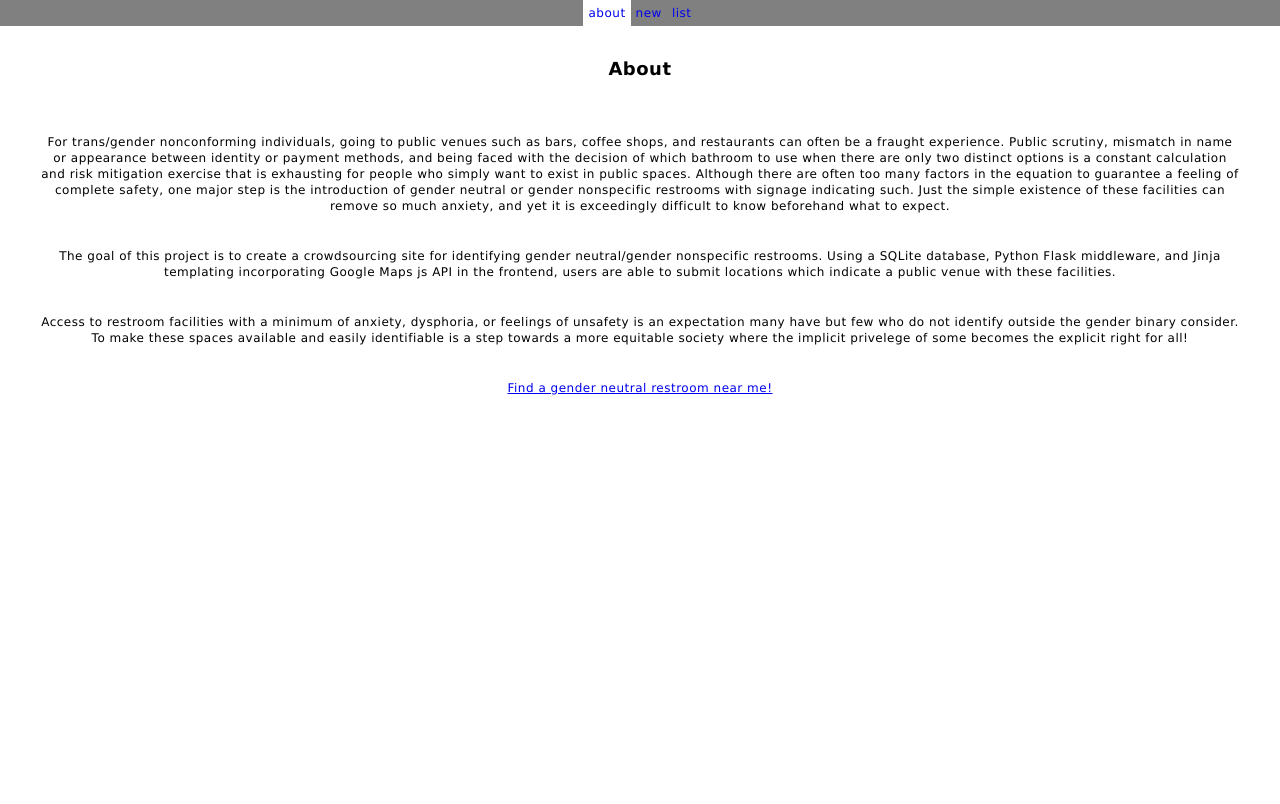
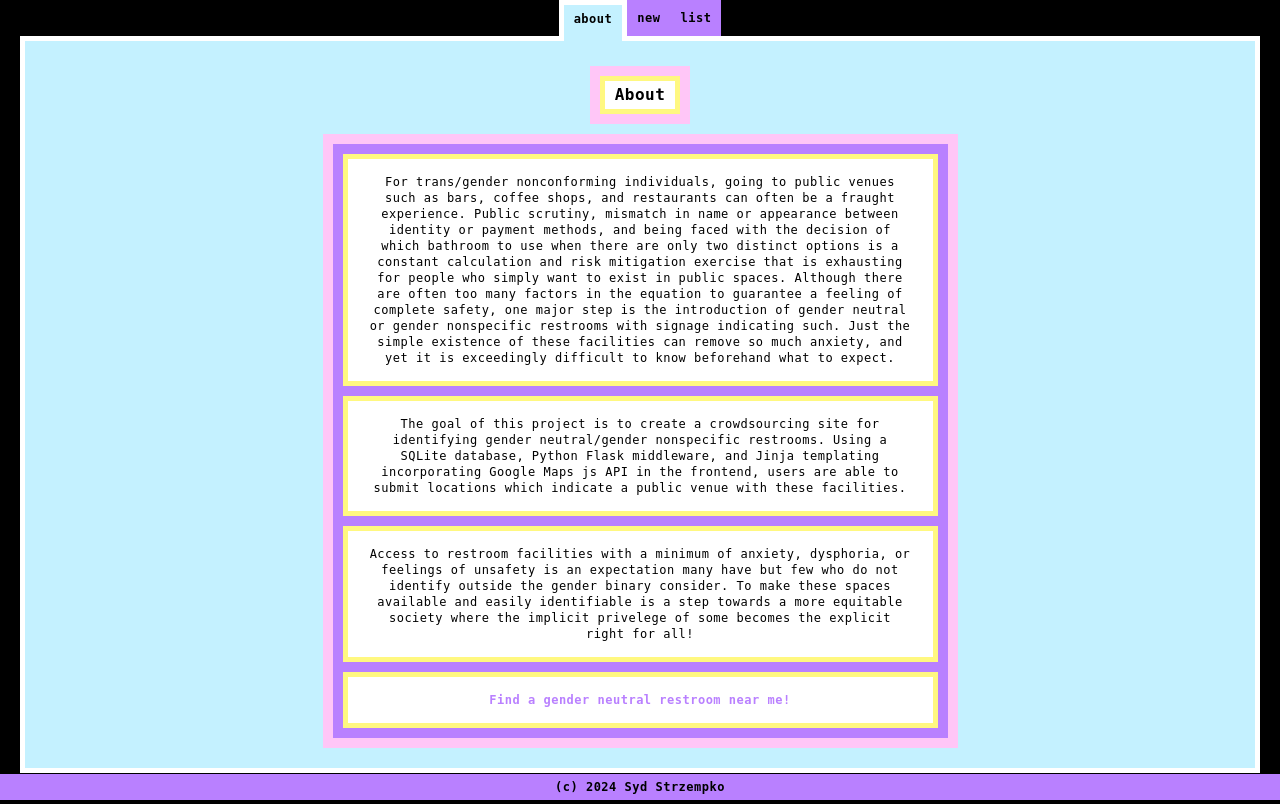
Before and after one commit to syd-strzempko/python-sql-project, a Flask app: page /about in a window 1280 px wide. Before the commit the page ends 395 px from the top, so only its background shows below. Run offline with Flask 3, Linux system fonts and the light colour scheme; data comes from the database, SQL or seed files in the repository; both versions use the stored data as it was after the commit.

Commit message:
Finalized styling; only needs DB and deploy!

```diff
--- a/init_db.py
+++ b/init_db.py
@@ -10,9 +10,9 @@ def init_db_values(db):
     ]
     db.session.add_all(users)
     entries = [
-        Entry(title='Southwest', lat=30.25, long=-97.77, user=users[0]),
-        Entry(title='Northeast', lat=30.277, long=-97.74, user=users[0]),
-        Entry(title='Southeast', lat=30.24, long=-97.72, user=users[0]),
+        Entry(title='Southwest', lat=30.25, long=-97.77, user=users[0], verified=True),
+        Entry(title='Northeast', lat=30.277, long=-97.74, user=users[0], verified=True),
+        Entry(title='Southeast', lat=30.24, long=-97.72, user=users[0], verified=True),
         Entry(title='Northwest', lat=30.25, long=-97.74, user=users[1]),
     ]
     db.session.add_all(entries)
--- a/static/css/style.css
+++ b/static/css/style.css
@@ -1,40 +1,96 @@
+:root {
+    --lavender: #ECD2FC;
+    --purple: #B980FF;
+    --pink: #FFC6F7;
+    --yellow: #FFF880;
+    --softblue: #C4F1FF;
+}
+html, body {
+    height: 100%;
+}
 body, .content, .nav {
     margin: 0;
-    height: 100%;
     display: flex;
     flex-flow: column nowrap;
     align-items: stretch;
-    justify-content: center;
+    justify-content: stretch;
     text-align: center;
-    font-family: Geneva, Verdana, sans-serif;
+    font-family: monospace;
     font-size: 12px;
     line-height: 16px;
     letter-spacing: .5px;
+    background-color: black;
+    color: black;
 }
 .nav {
     flex-flow: row nowrap;
-    background-color: grey;
+    justify-content: center;
+    background-color: black;
 }
-.nav a {
-    text-decoration: none;
+.nav .active.option {
+    border: 5px solid white;
+    border-bottom: none;
+    margin-bottom: -5px;
+    z-index: 2;
+    padding: 6px 10px 14px;
+}
+.header {
+    display: flex;
+    flex-flow: column;
+    align-items: center;
+    margin: 5px auto 0;
+    border: 10px solid var(--pink);
+}
+.text {
+    padding: 5px 10px;
+    font-weight: bolder;
+    font-size: 16px;
+    line-height: 18px;
+    background: white;
+    color: black;
+    border: 5px solid var(--yellow);
 }
 .content {
-    flex: 1 1 auto;
     gap: 10px;
+    background: var(--softblue);
     padding: 20px;
+    border: 5px solid white;
+    margin: 0 20px;
 }
 .toggle {
     border: 1px solid black;
-    background-color: grey;
+    background-color: var(--lavender);
     display: flex;
     flex-flow: row nowrap;
     margin: auto;
 }
 .option {
     padding: 5px;
+    background-color: var(--purple);
 }
 .active {
+    background-color: var(--softblue);
+}
+.body {
+    display: flex;
+    flex-flow: column nowrap;
+    margin: auto;
+    padding: 10px;
+    gap: 10px;
+    background-color: var(--purple);
+    border: 10px solid var(--pink);
+}
+.body.copy {
+    width: 50%;
+}
+.section {
+    display: flex;
+    flex-flow: column nowrap;
+    align-items: center;
+    gap: 20px;
     background-color: white;
+    border: 5px solid var(--yellow);
+    padding: 15px 20px;
 }
 form {
     display: flex;
@@ -49,13 +105,13 @@ label {
     display: flex;
 }
 label span {
-    width: 60px;
+    width: 75px;
 }
 label input {
     flex: 1 1 auto;
 }
 #geolocation {
-    background-color: grey;
+    background-color: var(--lavender);
 }
 table {
     border-collapse: collapse;
@@ -63,7 +119,7 @@ table {
     margin: auto;
 }
 thead {
-    background-color: grey;
+    background-color: var(--yellow);
 }
 td {
     border: 1px solid black;
@@ -76,17 +132,39 @@ td {
     display: flex;
     flex-flow: row nowrap;
     align-items: center;
-    padding: 5px;
+    padding: 5px 0;
     gap: 5px;
 }
 .mapbutton {
-    border: 1px solid black;
-    background-color: grey;
-    padding: 3px;
+    background-color: var(--pink);
+    padding: 5px 10px;
+    border: none;
+    font-family: inherit;
 }
+.mapbutton:hover, .mapbutton:active {
+    background-color: var(--yellow);
+}
+input {
+    border: 2px solid var(--yellow);
+}
+a {
+    color: var(--purple);
+    text-decoration: none;
+    font-weight: bold;
+}
+.nav a, .footer a {
+    color: black;
+    text-decoration: none;
+    padding: 10px;
+}
+a:hover, a:active {
+    color: var(--yellow);
+}
+
 .mapalt {
     font-size: 11px;
     line-height: 14px;
+    font-style: italic;
 }
 #map {
     height: 400px;
@@ -133,12 +211,38 @@ td {
     background-color: white;
     border-radius: 5px;
 }
+.footer {
+    background: var(--purple);
+    padding: 5px 0;
+    margin-top: auto;
+}
 @media screen and (max-width: 600px) {
+    .content {
+        padding: 5px;
+        margin: 0;
+    }
+    .body {
+        margin: 0;
+    }
+    .body.copy {
+        width: unset;
+    }
     #map {
-        height: unset;
+        height: 300px;
         width: 100%;
     }
+    #mapview {
+        margin: 0;
+        width: 100%;
+    }
+    .section {
+        padding: 10px 5px;
+    }
+    .mapoptions {
+        justify-content: center;
+    }
     form {
+        width: unset;
         min-width: unset;
     }
 }
--- a/static/js/utilities.js
+++ b/static/js/utilities.js
@@ -26,6 +26,7 @@ async function loadMap(entries) {
 
     map = new Map(document.getElementById("map"), {
         zoom: 11,
+        maxZoom: 17,
         center: defaultPosition,
         mapId: key,
     });
@@ -41,7 +42,7 @@ async function loadMap(entries) {
             marker.addListener("click", () => toggleDetails(marker));
             bounds.extend(position);
         });
-        map.fitBounds(bounds);
+        await map.fitBounds(bounds);
     }
     return map;
 };
@@ -100,7 +101,9 @@ function initUserLocation(map) {
                     gmpDraggable: (window.location.pathname.includes('new')),
                     title: 'Selected Location'
                 });
-                map.setCenter(position);
+                if (!(window.location.pathname.includes('entry'))) {
+                    map.setCenter(position);
+                }
                 document.getElementById("geolocation")?.setAttribute("value", `${position.lat.toString()},${position.lng.toString()}`);
                 if (window.location.pathname.includes('new')) {
                     geoMarker.addListener("dragend", (event) => {
@@ -115,7 +118,7 @@ function initUserLocation(map) {
                 console.log(error);
               },
             );
-        } else {
+        } else if (window.location.pathname.includes('new')) {
             // Location not enabled; set to default Austin
             geoMarker = new google.maps.marker.AdvancedMarkerElement({
                 map,
@@ -123,7 +126,9 @@ function initUserLocation(map) {
                 gmpDraggable: true,
                 title: 'Selected Location'
             });
-            map.setCenter(position);
+            if (!(window.location.pathname.includes('entry'))) {
+                map.setCenter(position);
+            }
             document.getElementById("geolocation")?.setAttribute("value", `${position.lat.toString()},${position.lng.toString()}`);
             geoMarker.addListener("dragend", (event) => {
                 const position = geoMarker.position;
--- a/templates/about.html
+++ b/templates/about.html
@@ -1,11 +1,13 @@
 {% extends 'base.html' %}
 {% set active_page = 'about' %}
 {% block content %}
-    <h2>About</h2>
-    <div class="content">
-        <p>For trans/gender nonconforming individuals, going to public venues such as bars, coffee shops, and restaurants can often be a fraught experience. Public scrutiny, mismatch in name or appearance between identity or payment methods, and being faced with the decision of which bathroom to use when there are only two distinct options is a constant calculation and risk mitigation exercise that is exhausting for people who simply want to exist in public spaces. Although there are often too many factors in the equation to guarantee a feeling of complete safety, one major step is the introduction of gender neutral or gender nonspecific restrooms with signage indicating such. Just the simple existence of these facilities can remove so much anxiety, and yet it is exceedingly difficult to know beforehand what to expect.</p>
-        <p>The goal of this project is to create a crowdsourcing site for identifying gender neutral/gender nonspecific restrooms. Using a SQLite database, Python Flask middleware, and Jinja templating incorporating Google Maps js API in the frontend, users are able to submit locations which indicate a public venue with these facilities.</p>
-        <p>Access to restroom facilities with a minimum of anxiety, dysphoria, or feelings of unsafety is an expectation many have but few who do not identify outside the gender binary consider. To make these spaces available and easily identifiable is a step towards a more equitable society where the implicit privelege of some becomes the explicit right for all!</p>
-        <p><a href="{{ url_for('list') }}">Find a gender neutral restroom near me!</a></p>
+    <div class="header">
+        <div class="text">About</div>
+    </div>
+    <div class="body copy">
+        <div class="section">For trans/gender nonconforming individuals, going to public venues such as bars, coffee shops, and restaurants can often be a fraught experience. Public scrutiny, mismatch in name or appearance between identity or payment methods, and being faced with the decision of which bathroom to use when there are only two distinct options is a constant calculation and risk mitigation exercise that is exhausting for people who simply want to exist in public spaces. Although there are often too many factors in the equation to guarantee a feeling of complete safety, one major step is the introduction of gender neutral or gender nonspecific restrooms with signage indicating such. Just the simple existence of these facilities can remove so much anxiety, and yet it is exceedingly difficult to know beforehand what to expect.</div>
+        <div class="section">The goal of this project is to create a crowdsourcing site for identifying gender neutral/gender nonspecific restrooms. Using a SQLite database, Python Flask middleware, and Jinja templating incorporating Google Maps js API in the frontend, users are able to submit locations which indicate a public venue with these facilities.</div>
+        <div class="section">Access to restroom facilities with a minimum of anxiety, dysphoria, or feelings of unsafety is an expectation many have but few who do not identify outside the gender binary consider. To make these spaces available and easily identifiable is a step towards a more equitable society where the implicit privelege of some becomes the explicit right for all!</div>
+        <div class="section"><a href="{{ url_for('list') }}">Find a gender neutral restroom near me!</a></div>
     </div>
 {% endblock %}
--- a/templates/base.html
+++ b/templates/base.html
@@ -24,6 +24,7 @@
     <div class="content">
         {% block content %} {% endblock %}
     </div>
+    <div class="footer"><a href="https://syd-strzempko.github.io/" target="_blank" rel="noopener noreferrer">(c) 2024 Syd Strzempko</a></div>
     <script src="{{ url_for('static', filename= 'js/utilities.js') }}"></script>
     {% if active_page == 'list' or active_page == 'entry' or active_page == 'new' %}
       <script>
```
Also changed, not shown: templates/entry.html (+16 -10 lines), templates/list.html (+8 -4 lines), templates/new.html (+11 -4 lines), templates/user.html (+10 -3 lines), README.md, instance/database.db.
